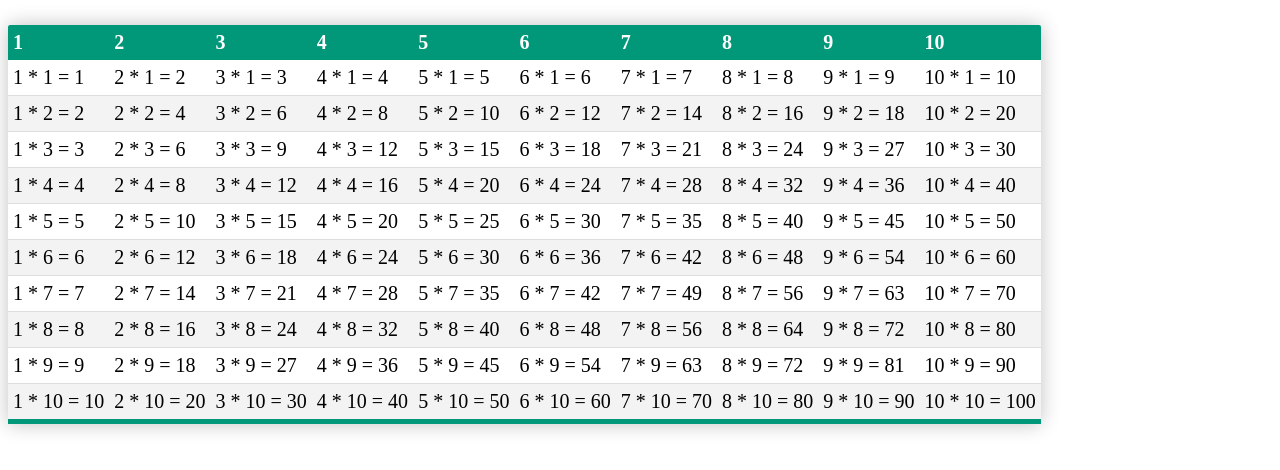
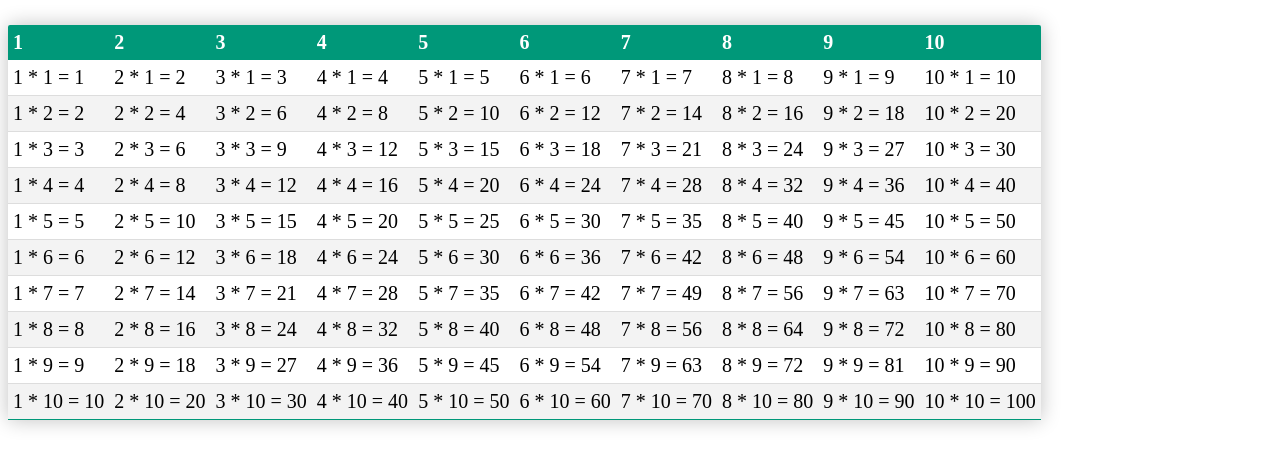
Before and after one commit to Prabhat99125/Table-using-JS, a plain HTML site: page index.html in a window 1280 px wide. Drawn offline with Linux system fonts and the light colour scheme.

Commit message:
Update style1.css

```diff
--- a/style1.css
+++ b/style1.css
@@ -25,5 +25,5 @@ table tbody tr:nth-of-type(even) {
     background-color: #f3f3f3;
 }
 table tbody tr:last-of-type {
-    border-bottom: 5px solid #009879;
+    border-bottom: 1px solid #009879;
 }
```
